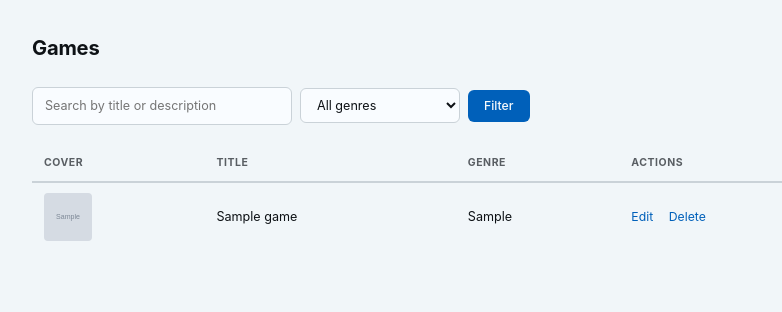
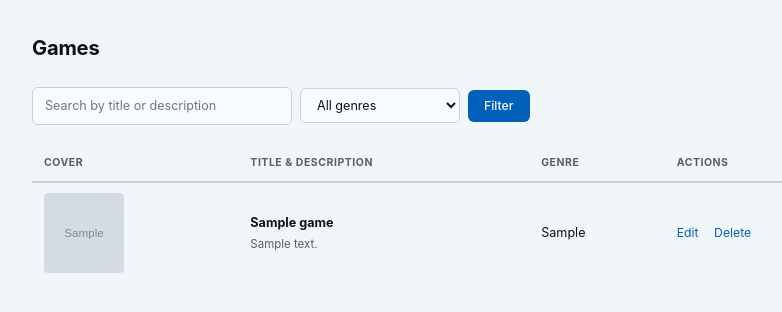
Before and after one commit to lilyssMg/Game-Library-, a PHP site: page /games.php in a window 1280 px wide. Shown: the part 48-360 px from the top of the page, without its empty margins (182-964 px from the left). Run offline with PHP 8.4, Linux system fonts and the light colour scheme; tables that the repository leaves empty hold one stand-in row (values such as "Sample post"); grey boxes marked "Sample" are stand-in pictures.

Commit message:
feat: show game description and larger cover on games page
- games.php: description shown below title in same cell
- style.css: .game-desc (muted, 0.82rem, 40ch max-width); cover 48px→80px

```diff
--- a/games.php
+++ b/games.php
@@ -82,7 +82,7 @@ $genres = $db->query("SELECT DISTINCT genre FROM games WHERE genre IS NOT NULL A
         <thead>
             <tr>
                 <th>Cover</th>
-                <th>Title</th>
+                <th>Title &amp; Description</th>
                 <th>Genre</th>
                 <th>Actions</th>
             </tr>
@@ -98,7 +98,12 @@ $genres = $db->query("SELECT DISTINCT genre FROM games WHERE genre IS NOT NULL A
                         <span class="no-cover">—</span>
                     <?php endif; ?>
                 </td>
-                <td><?php echo htmlspecialchars($game['title']); ?></td>
+                <td>
+                    <strong><?php echo htmlspecialchars($game['title']); ?></strong>
+                    <?php if (!empty($game['description'])): ?>
+                        <p class="game-desc"><?php echo htmlspecialchars($game['description']); ?></p>
+                    <?php endif; ?>
+                </td>
                 <td><?php echo htmlspecialchars($game['genre']); ?></td>
                 <td class="actions">
                     <a href="edit_game.php?id=<?php echo (int) $game['game_id']; ?>">Edit</a>
--- a/style.css
+++ b/style.css
@@ -233,14 +233,22 @@ input[type="file"] {
 }
 
 .cover-cell img {
-    width: 48px;
-    height: 48px;
+    width: 80px;
+    height: 80px;
     object-fit: cover;
     border-radius: 4px;
     display: block;
 }
 
 .no-cover { color: var(--text-muted); font-size: 1.2rem; }
+
+.game-desc {
+    margin-top: 4px;
+    font-size: 0.82rem;
+    color: var(--text-muted);
+    max-width: 40ch;
+    line-height: 1.5;
+}
 
 .actions { white-space: nowrap; }
 .actions a { margin-right: 12px; font-size: 0.875rem; }
```
